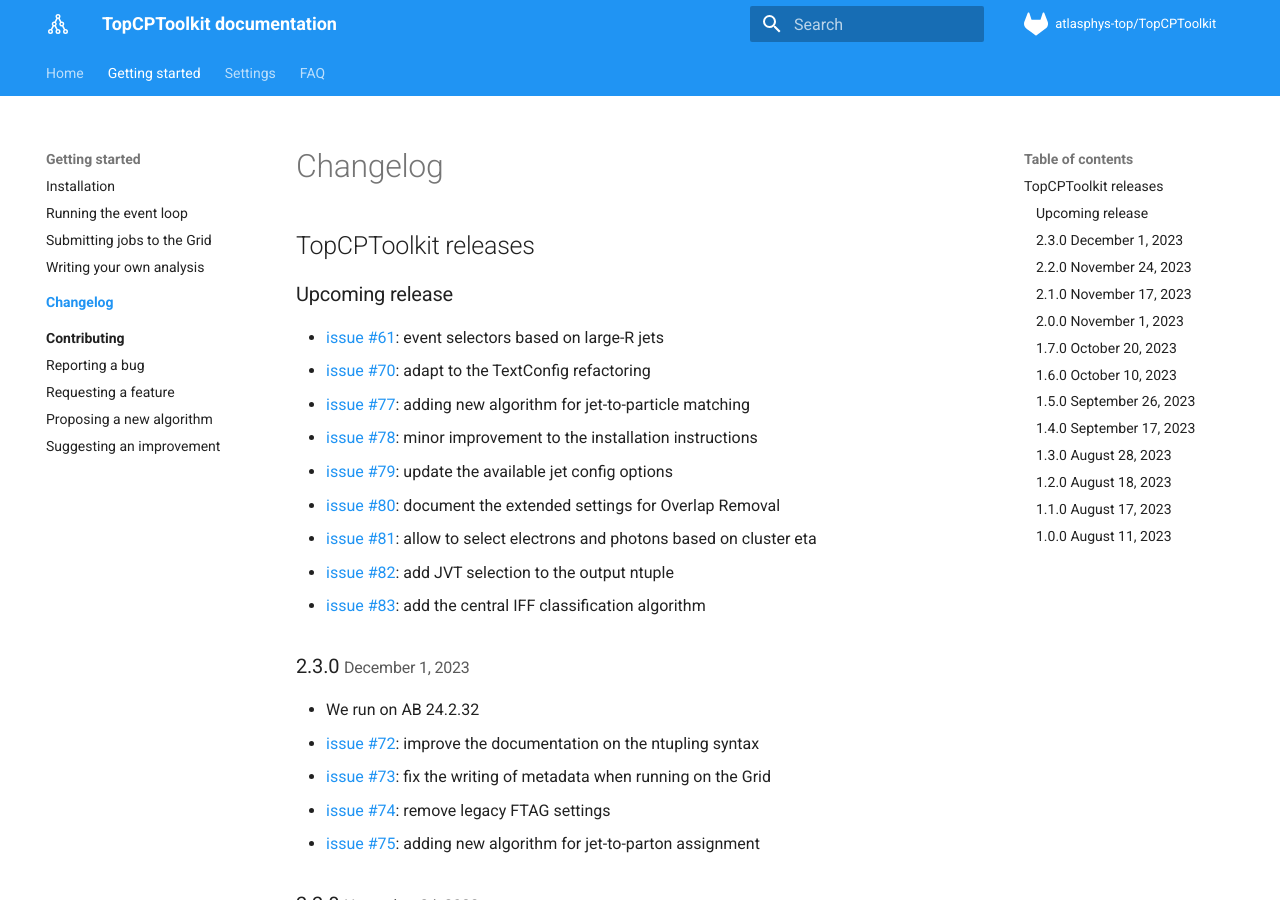
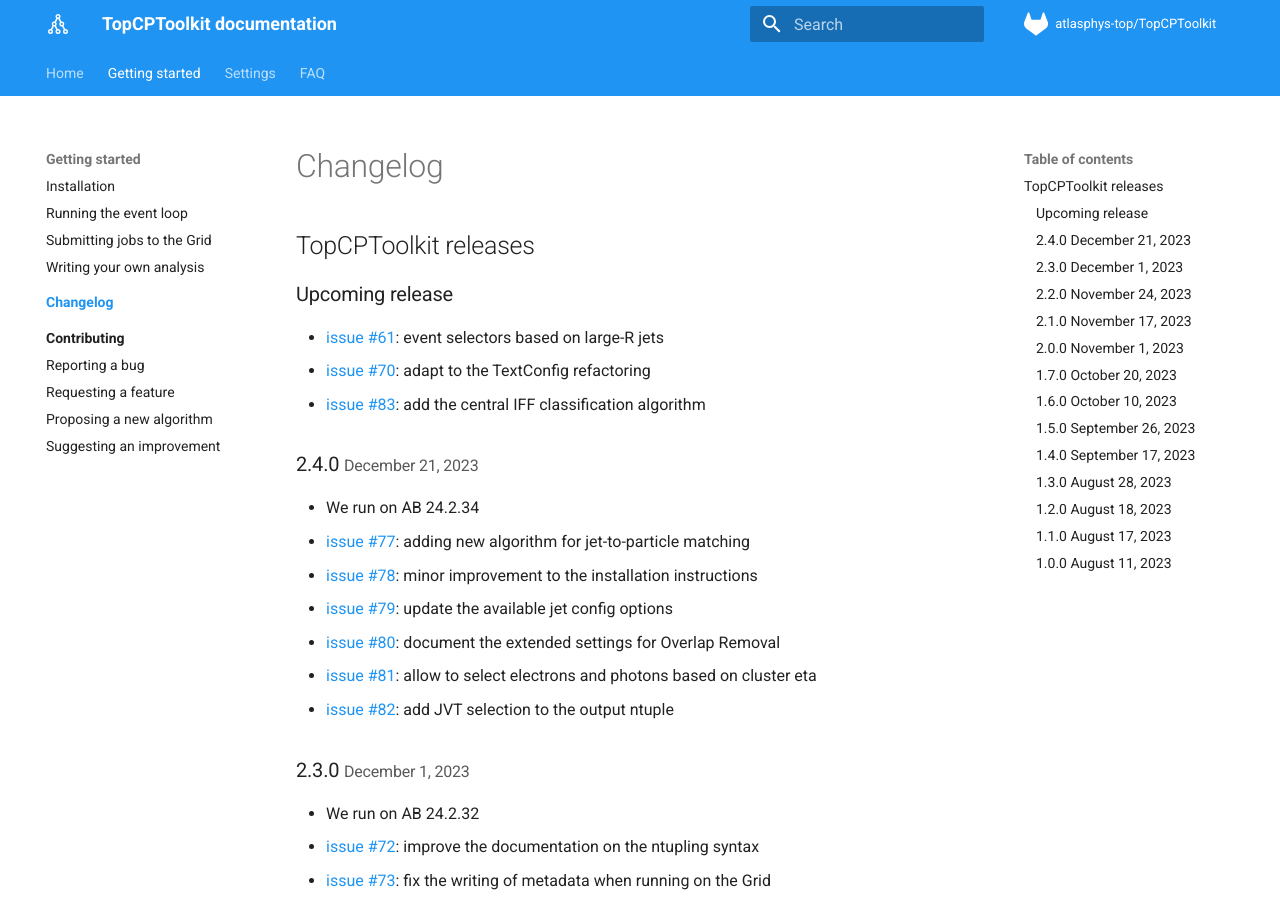
Before and after one commit to SuperNova76/TopCPToolKit, an MkDocs documentation site: the page built from docs/changelog/index.md, in a window 1280 px wide and 900 px high. Built offline with MkDocs 1.6.1 and Material for MkDocs 9.7.7, drawn with Linux system fonts in a browser that asks for light colours.

Commit message:
update changelog

```diff
--- a/docs/changelog/index.md
+++ b/docs/changelog/index.md
@@ -6,14 +6,16 @@
 
 - [issue #61](https://gitlab.cern.ch/atlasphys-top/reco/TopCPToolkit/-/issues/61): event selectors based on large-R jets
 - [issue #70](https://gitlab.cern.ch/atlasphys-top/reco/TopCPToolkit/-/issues/70): adapt to the TextConfig refactoring
+- [issue #83](https://gitlab.cern.ch/atlasphys-top/reco/TopCPToolkit/-/issues/83): add the central IFF classification algorithm
+
+### 2.4.0 <small>December 21, 2023</small>
+- We run on AB 24.2.34
 - [issue #77](https://gitlab.cern.ch/atlasphys-top/reco/TopCPToolkit/-/issues/77): adding new algorithm for jet-to-particle matching
 - [issue #78](https://gitlab.cern.ch/atlasphys-top/reco/TopCPToolkit/-/issues/78): minor improvement to the installation instructions
 - [issue #79](https://gitlab.cern.ch/atlasphys-top/reco/TopCPToolkit/-/issues/79): update the available jet config options
 - [issue #80](https://gitlab.cern.ch/atlasphys-top/reco/TopCPToolkit/-/issues/80): document the extended settings for Overlap Removal
 - [issue #81](https://gitlab.cern.ch/atlasphys-top/reco/TopCPToolkit/-/issues/81): allow to select electrons and photons based on cluster eta
 - [issue #82](https://gitlab.cern.ch/atlasphys-top/reco/TopCPToolkit/-/issues/82): add JVT selection to the output ntuple
-- [issue #83](https://gitlab.cern.ch/atlasphys-top/reco/TopCPToolkit/-/issues/83): add the central IFF classification algorithm
-
 
 ### 2.3.0 <small>December 1, 2023</small>
 - We run on AB 24.2.32
```
